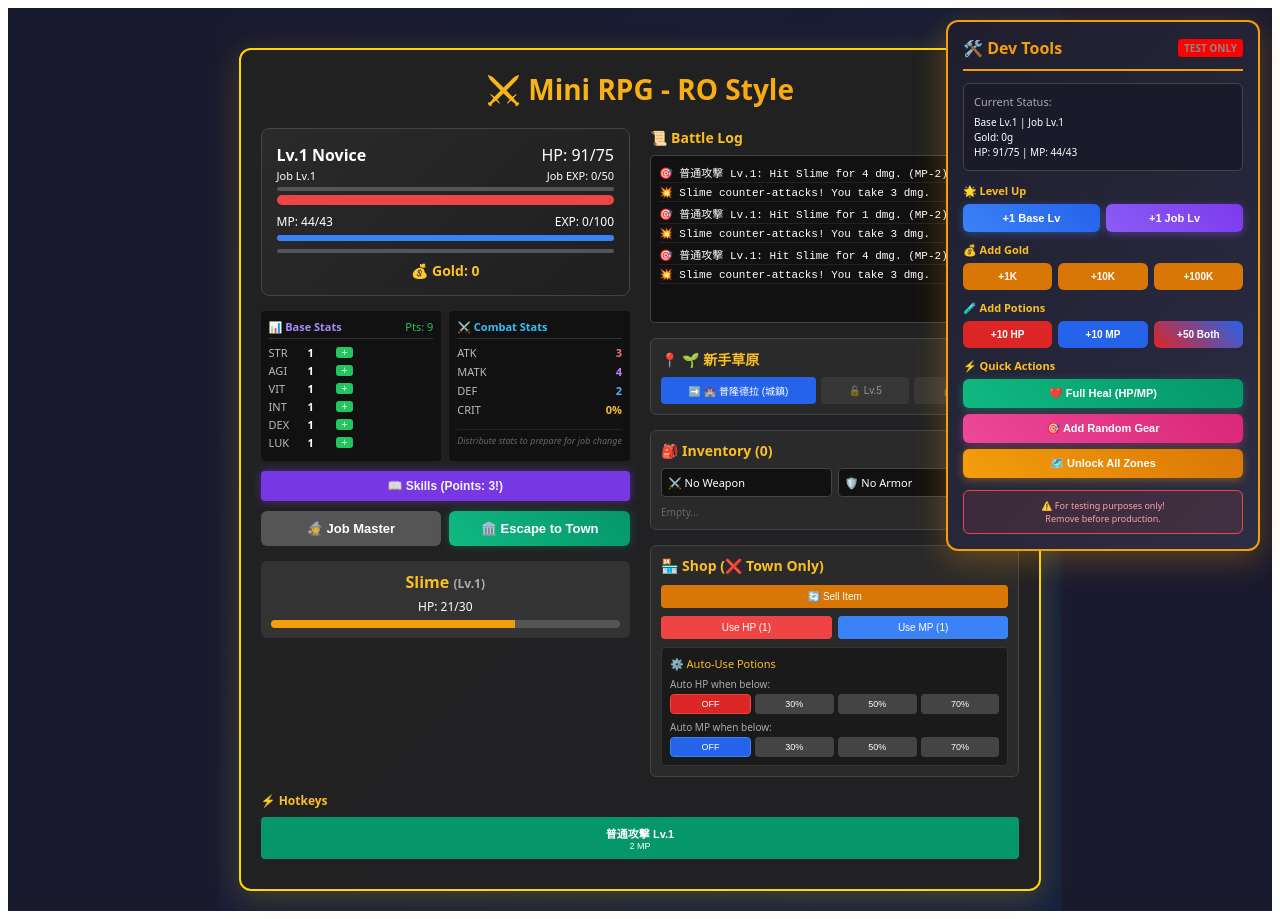
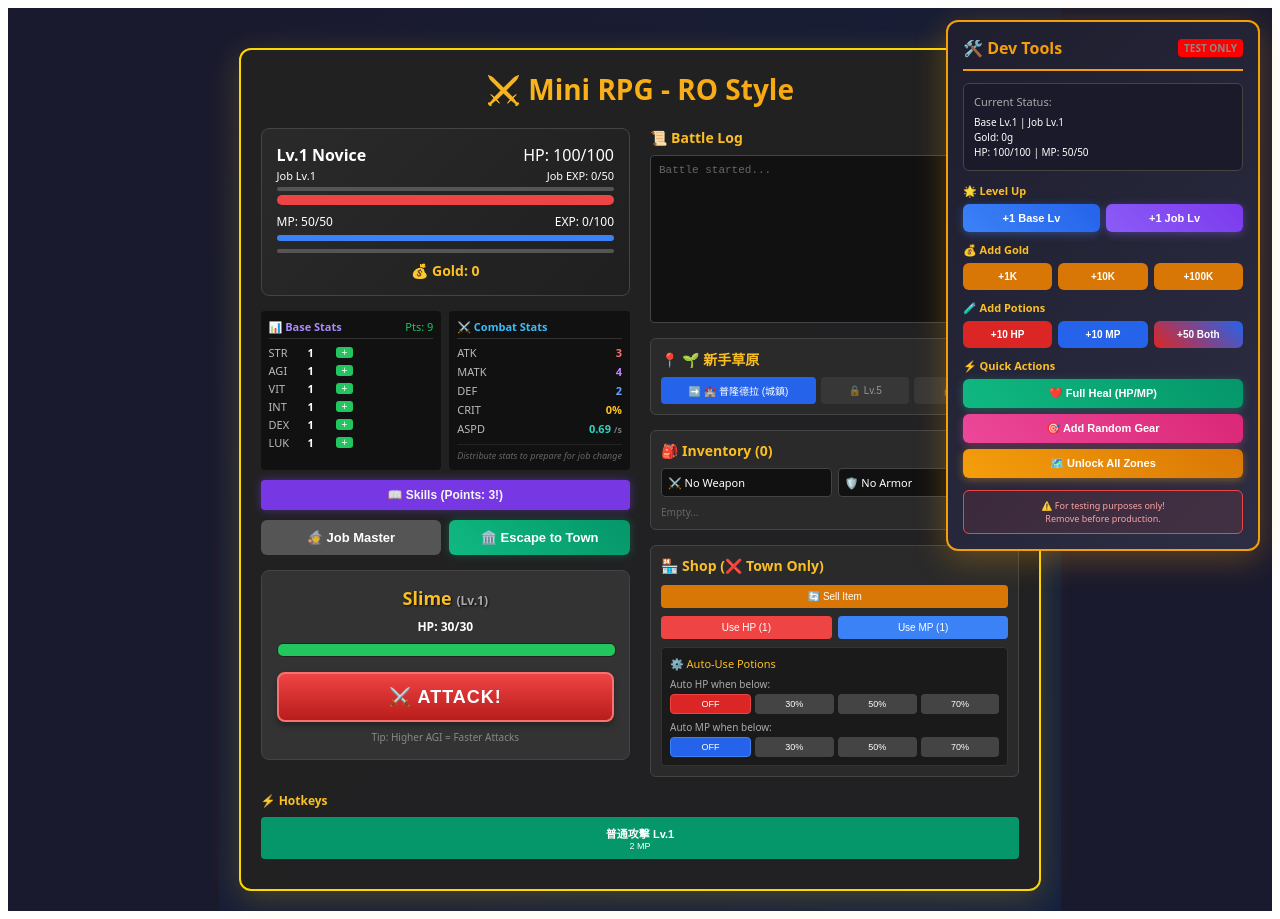
Before and after one commit to alphakey-marketing/react-learning, a React (Vite) app: page / in a window 1280 px wide. Built offline with nearby package versions, Linux system fonts and the light colour scheme.

Commit message:
feat: Implement manual combat and AGI-based ASPD system

```diff
--- a/src/MiniLevelGame.tsx
+++ b/src/MiniLevelGame.tsx
@@ -12,6 +12,7 @@ import { DevTools } from "./components/DevTools";
 import { useBattleLog } from "./hooks/useBattleLog";
 import { useGameState } from "./hooks/useGameState";
 import { canChangeJob } from "./data/jobs";
+import { useEffect } from "react";
 
 export function MiniLevelGame() {
   const { logs, addLog } = useBattleLog();
@@ -19,6 +20,24 @@ export function MiniLevelGame() {
 
   // Check if player can change job
   const canChangeJobNow = canChangeJob(game.char.jobClass, game.char.jobLevel);
+
+  // Keyboard shortcut for attacking (Spacebar)
+  useEffect(() => {
+    const handleKeyDown = (e: KeyboardEvent) => {
+      // Don't trigger if typing in an input
+      if (e.target instanceof HTMLInputElement || e.target instanceof HTMLTextAreaElement) {
+        return;
+      }
+
+      if (e.code === 'Space' && game.currentZoneId !== 0 && game.canAttack) {
+        e.preventDefault(); // Prevent scrolling down
+        game.battleAction();
+      }
+    };
+
+    window.addEventListener('keydown', handleKeyDown);
+    return () => window.removeEventListener('keydown', handleKeyDown);
+  }, [game.canAttack, game.currentZoneId, game.battleAction]);
 
   return (
     <div
@@ -139,7 +158,14 @@ export function MiniLevelGame() {
               )}
             </div>
 
-            <EnemyDisplay enemy={game.enemy} />
+            <EnemyDisplay
+              enemy={game.enemy}
+              onAttack={() => game.battleAction()}
+              canAttack={game.canAttack}
+              inTown={game.currentZoneId === 0}
+              attackCooldownPercent={game.attackCooldownPercent}
+            />
+
             <BossChallenge
               bossAvailable={game.bossAvailable}
               bossDefeated={game.bossDefeated}
@@ -150,7 +176,6 @@ export function MiniLevelGame() {
 
           {/* Right Column */}
           <div style={{ minWidth: 0 }}>
-            {/* Battle Log moved to top of right column */}
             <BattleLog logs={logs} />
 
             <MapSystem
@@ -298,7 +323,7 @@ export function MiniLevelGame() {
           character={game.char}
           skillCooldowns={game.skillCooldowns}
           onUseSkill={game.battleAction}
-          disabled={game.char.hp <= 0}
+          disabled={game.char.hp <= 0 || !game.canAttack || game.currentZoneId === 0}
         />
       </div>
 
--- a/src/components/CharacterStats.tsx
+++ b/src/components/CharacterStats.tsx
@@ -1,6 +1,6 @@
 import { Character, CharacterStats as Stats } from "../types/character";
 import { EquippedItems } from "../types/equipment";
-import { calcPlayerAtk, calcPlayerMagicAtk, calcPlayerDef, calcCritChance } from "../logic/character";
+import { calcPlayerAtk, calcPlayerMagicAtk, calcPlayerDef, calcCritChance, calcASPD } from "../logic/character";
 
 interface CharacterStatsProps {
   character: Character;
@@ -30,6 +30,7 @@ export function CharacterStats({
   const matk = calcPlayerMagicAtk(character);
   const def = calcPlayerDef(character, armorBonus);
   const crit = calcCritChance(character);
+  const aspd = calcASPD(character).toFixed(2);
 
   return (
     <div>
@@ -282,8 +283,13 @@ export function CharacterStats({
             <span style={{ fontWeight: "bold", color: "#fbbf24" }}>{crit}%</span>
           </div>
 
+          <div style={{ display: "flex", justifyContent: "space-between", marginBottom: "4px" }}>
+            <span style={{ color: "#bbb" }}>ASPD</span>
+            <span style={{ fontWeight: "bold", color: "#2dd4bf" }}>{aspd} <span style={{fontSize: "9px", color: "#777"}}>/s</span></span>
+          </div>
+
           {/* Helpful tooltips for class scaling */}
-          <div style={{ marginTop: "12px", fontSize: "9px", color: "#666", fontStyle: "italic", borderTop: "1px solid #222", paddingTop: "4px" }}>
+          <div style={{ marginTop: "8px", fontSize: "9px", color: "#666", fontStyle: "italic", borderTop: "1px solid #222", paddingTop: "4px" }}>
             {character.jobClass === "Swordsman" || character.jobClass === "Knight" ? "STR increases ATK greatly" : ""}
             {character.jobClass === "Archer" || character.jobClass === "Hunter" ? "DEX & AGI increase ATK" : ""}
             {character.jobClass === "Mage" || character.jobClass === "Wizard" ? "INT increases MATK" : ""}
--- a/src/components/EnemyDisplay.tsx
+++ b/src/components/EnemyDisplay.tsx
@@ -2,10 +2,37 @@ import { Enemy } from "../types/enemy";
 
 interface EnemyDisplayProps {
   enemy: Enemy;
+  onAttack: () => void;
+  canAttack: boolean;
+  inTown: boolean;
+  attackCooldownPercent: number; // 0 to 100
 }
 
-export function EnemyDisplay({ enemy }: EnemyDisplayProps) {
+export function EnemyDisplay({ enemy, onAttack, canAttack, inTown, attackCooldownPercent }: EnemyDisplayProps) {
   const hpPercent = (enemy.hp / enemy.maxHp) * 100;
+
+  if (inTown) {
+    return (
+      <div
+        style={{
+          marginTop: "15px",
+          marginBottom: "15px",
+          background: "#222",
+          padding: "20px",
+          borderRadius: "6px",
+          textAlign: "center",
+          border: "1px dashed #555"
+        }}
+      >
+        <h2 style={{ margin: "0", color: "#888", fontSize: "18px" }}>
+          🏛️ Safe in Town
+        </h2>
+        <p style={{ fontSize: "12px", color: "#666", margin: "5px 0 0 0" }}>
+          HP/MP slowly recovering...
+        </p>
+      </div>
+    );
+  }
 
   return (
     <div
@@ -13,16 +40,20 @@ export function EnemyDisplay({ enemy }: EnemyDisplayProps) {
         marginTop: "15px",
         marginBottom: "15px",
         background: "#333",
-        padding: "10px",
-        borderRadius: "6px",
+        padding: "15px",
+        borderRadius: "8px",
         textAlign: "center",
+        border: "1px solid #444",
+        position: "relative",
+        overflow: "hidden"
       }}
     >
       <h2
         style={{
-          margin: "0 0 5px 0",
-          fontSize: "16px",
+          margin: "0 0 8px 0",
+          fontSize: "18px",
           color: "#fbbf24",
+          textShadow: "1px 1px 2px rgba(0,0,0,0.8)"
         }}
       >
         {enemy.name}{" "}
@@ -30,26 +61,98 @@ export function EnemyDisplay({ enemy }: EnemyDisplayProps) {
           (Lv.{enemy.level})
         </span>
       </h2>
-      <div style={{ fontSize: "12px", marginBottom: "5px" }}>
+
+      <div style={{ fontSize: "12px", marginBottom: "8px", fontWeight: "bold" }}>
         HP: {enemy.hp}/{enemy.maxHp}
       </div>
+
+      {/* Enemy HP Bar */}
       <div
         style={{
           width: "100%",
-          height: "8px",
+          height: "12px",
           background: "#555",
-          borderRadius: "5px",
+          borderRadius: "6px",
           overflow: "hidden",
+          marginBottom: "15px",
+          border: "1px solid #222"
         }}
       >
         <div
           style={{
             width: `${hpPercent}%`,
             height: "100%",
-            background: "#f59e0b",
-            transition: "width 0.2s",
+            background: hpPercent > 50 ? "#22c55e" : hpPercent > 20 ? "#f59e0b" : "#ef4444",
+            transition: "width 0.2s ease-out, background 0.3s",
           }}
         />
+      </div>
+
+      {/* Manual Attack Button */}
+      <div style={{ position: "relative", height: "50px" }}>
+        <button
+          onClick={onAttack}
+          disabled={!canAttack}
+          style={{
+            width: "100%",
+            height: "100%",
+            background: canAttack ? "linear-gradient(to bottom, #ef4444, #b91c1c)" : "#555",
+            color: "white",
+            border: canAttack ? "2px solid #f87171" : "2px solid #444",
+            borderRadius: "8px",
+            fontSize: "18px",
+            fontWeight: "bold",
+            cursor: canAttack ? "pointer" : "not-allowed",
+            textTransform: "uppercase",
+            letterSpacing: "1px",
+            boxShadow: canAttack ? "0 4px 6px rgba(0,0,0,0.3)" : "none",
+            transition: "all 0.1s",
+            position: "relative",
+            zIndex: 2,
+            opacity: canAttack ? 1 : 0.8
+          }}
+          onMouseDown={(e) => {
+            if (canAttack) {
+              e.currentTarget.style.transform = "translateY(2px)";
+              e.currentTarget.style.boxShadow = "0 1px 2px rgba(0,0,0,0.3)";
+            }
+          }}
+          onMouseUp={(e) => {
+            if (canAttack) {
+              e.currentTarget.style.transform = "translateY(0)";
+              e.currentTarget.style.boxShadow = "0 4px 6px rgba(0,0,0,0.3)";
+            }
+          }}
+          onMouseLeave={(e) => {
+            if (canAttack) {
+              e.currentTarget.style.transform = "translateY(0)";
+              e.currentTarget.style.boxShadow = "0 4px 6px rgba(0,0,0,0.3)";
+            }
+          }}
+        >
+          ⚔️ ATTACK!
+        </button>
+
+        {/* Attack Cooldown Overlay */}
+        {!canAttack && attackCooldownPercent < 100 && (
+          <div
+            style={{
+              position: "absolute",
+              bottom: 0,
+              left: 0,
+              height: "100%",
+              width: `${attackCooldownPercent}%`,
+              background: "rgba(255, 255, 255, 0.2)",
+              borderRadius: "6px",
+              zIndex: 3,
+              pointerEvents: "none",
+            }}
+          />
+        )}
+      </div>
+
+      <div style={{ fontSize: "10px", color: "#888", marginTop: "8px" }}>
+        Tip: Higher AGI = Faster Attacks
       </div>
     </div>
   );
--- a/src/data/constants.ts
+++ b/src/data/constants.ts
@@ -9,4 +9,4 @@ export const BOSS_ATK_MULTIPLIER = 2;
 export const BOSS_DEF_MULTIPLIER = 2;
 export const DROP_CHANCE = 0.2;
 export const MAX_LOGS = 50;
-export const AUTO_ATTACK_INTERVAL = 1500;
+// export const AUTO_ATTACK_INTERVAL = 1500; // Removed: Manual combat implemented
--- a/src/hooks/useGameState.ts
+++ b/src/hooks/useGameState.ts
@@ -8,9 +8,8 @@ import { JobClass, canChangeJob, getJobBonuses } from "../data/jobs";
 import {
   calculateDamage,
   calculateEnemyDamage,
-  isMagicSkill,
 } from "../logic/combat";
-import { calcPlayerDef, calcMaxHp, calcMaxMp } from "../logic/character";
+import { calcPlayerDef, calcMaxHp, calcMaxMp, calcASPD } from "../logic/character";
 import {
   calculateExpGain,
   calculateJobExpGain,
@@ -32,7 +31,6 @@ import {
   MP_POTION_COST,
   HP_POTION_HEAL_PERCENT,
   MP_POTION_RECOVER_PERCENT,
-  AUTO_ATTACK_INTERVAL,
 } from "../data/constants";
 
 export function useGameState(addLog: (text: string) => void) {
@@ -81,11 +79,13 @@ export function useGameState(addLog: (text: string) => void) {
   const [showSkillWindow, setShowSkillWindow] = useState<boolean>(false);
   const [showJobChangeNPC, setShowJobChangeNPC] = useState<boolean>(false);
   const [showDeathModal, setShowDeathModal] = useState<boolean>(false);
-  const [skillCooldowns, setSkillCooldowns] = useState<Record<string, number>>(
-    {}
-  );
+  const [skillCooldowns, setSkillCooldowns] = useState<Record<string, number>>({});
 
-  const battleActionRef = useRef<(skillId?: string) => void>(() => {});
+  // ASPD & Manual Attack System States
+  const [lastAttackTime, setLastAttackTime] = useState<number>(0);
+  const [canAttack, setCanAttack] = useState<boolean>(true);
+  const [attackCooldownPercent, setAttackCooldownPercent] = useState<number>(100);
+
   const townHealingRef = useRef<() => void>(() => {});
   const autoPotionRef = useRef<() => void>(() => {});
 
@@ -227,7 +227,7 @@ export function useGameState(addLog: (text: string) => void) {
       autoAttackSkillId: skillId,
     }));
 
-    addLog(`⭐ Auto-attack set to: ${skill.nameZh}`);
+    addLog(`⭐ Default skill set to: ${skill.nameZh}`);
   }
 
   function handleJobChange(newJob: JobClass) {
@@ -268,7 +268,7 @@ export function useGameState(addLog: (text: string) => void) {
     addLog(`🏛️ Teleported to Town for safety!`);
     addLog(`💫 You received 3 Skill Points to learn new skills!`);
     if (firstJobSkill) {
-      addLog(`📖 You learned ${firstJobSkill.nameZh}! It's now your auto-attack skill.`);
+      addLog(`📖 You learned ${firstJobSkill.nameZh}! It's now your default skill.`);
     }
     addLog(`🛡️ Job Bonuses: HP ${Math.floor((jobBonuses.hpMultiplier - 1) * 100)}%, MP ${Math.floor((jobBonuses.mpMultiplier - 1) * 100)}%, +${jobBonuses.atkBonus} ATK, +${jobBonuses.defBonus} DEF`);
     setShowJobChangeNPC(false);
@@ -353,10 +353,49 @@ export function useGameState(addLog: (text: string) => void) {
 
   autoPotionRef.current = processAutoPotion;
 
+  // ASPD loop for cooldown UI
+  useEffect(() => {
+    if (canAttack || currentZoneId === 0 || char.hp <= 0) return;
+
+    // Attacks per second (e.g., 2.0 = 2 attacks per second)
+    const attacksPerSecond = calcASPD(char);
+    // Time needed between attacks in milliseconds (e.g., 500ms for 2.0 ASPD)
+    const attackDelayMs = 1000 / attacksPerSecond;
+
+    const interval = setInterval(() => {
+      const now = Date.now();
+      const timePassed = now - lastAttackTime;
+
+      if (timePassed >= attackDelayMs) {
+        setCanAttack(true);
+        setAttackCooldownPercent(100);
+      } else {
+        setAttackCooldownPercent(Math.floor((timePassed / attackDelayMs) * 100));
+      }
+    }, 50); // Update UI frequently
+
+    return () => clearInterval(interval);
+  }, [canAttack, lastAttackTime, char, currentZoneId]);
+
+  // Periodic effects (Town healing)
+  useEffect(() => {
+    const id = setInterval(() => {
+      if (currentZoneId === 0) {
+        townHealingRef.current();
+      }
+    }, 3000); // Check healing every 3 seconds
+    return () => clearInterval(id);
+  }, [currentZoneId]);
+
   function battleAction(skillId?: string) {
     if (char.hp <= 0) return;
     if (currentZoneId === 0) {
-      townHealingRef.current();
+      addLog("❌ You are in town! Go to a zone to fight.");
+      return;
+    }
+
+    if (!canAttack) {
+      // Trying to attack too fast based on ASPD
       return;
     }
 
@@ -381,6 +420,9 @@ export function useGameState(addLog: (text: string) => void) {
     }
 
     const now = Date.now();
+
+    // Check specific skill cooldown
+    if (skill.cooldown > 0) {
       const lastUsed = skillCooldowns[actualSkillId] || 0;
       const timePassed = (now - lastUsed) / 1000;
 
@@ -388,6 +430,8 @@ export function useGameState(addLog: (text: string) => void) {
         const remaining = (skill.cooldown - timePassed).toFixed(1);
         addLog(`⏳ ${skill.nameZh} on cooldown (${remaining}s)`);
         return;
+      }
+      setSkillCooldowns((prev) => ({ ...prev, [actualSkillId]: now }));
     }
 
     const mpCost = skill.mpCost(skillLevel);
@@ -399,7 +443,10 @@ export function useGameState(addLog: (text: string) => void) {
       return;
     }
 
-    setSkillCooldowns((prev) => ({ ...prev, [actualSkillId]: now }));
+    // Set ASPD cooldown
+    setLastAttackTime(now);
+    setCanAttack(false);
+    setAttackCooldownPercent(0);
 
     let nextCharHp = char.hp;
     let nextCharMp = char.mp - mpCost;
@@ -518,6 +565,7 @@ export function useGameState(addLog: (text: string) => void) {
         addLog(`👾 A wild ${nextEnemy.name} appeared!`);
       }
     } else {
+      // Enemy counter-attacks immediately after player attacks
       const playerDef = calcPlayerDef(char, armorBonus);
       const enemyDmg = calculateEnemyDamage(enemy, playerDef);
 
@@ -555,8 +603,6 @@ export function useGameState(addLog: (text: string) => void) {
 
     setEnemy(nextEnemy);
   }
-
-  battleActionRef.current = battleAction;
 
   function travelToZone(zoneId: number) {
     const targetZone = ZONES.find((z) => z.id === zoneId);
@@ -666,13 +712,6 @@ export function useGameState(addLog: (text: string) => void) {
     }
   }
 
-  useEffect(() => {
-    const id = setInterval(() => {
-      battleActionRef.current();
-    }, AUTO_ATTACK_INTERVAL);
-    return () => clearInterval(id);
-  }, []);
-
   return {
     char,
     enemy,
@@ -692,6 +731,8 @@ export function useGameState(addLog: (text: string) => void) {
     showJobChangeNPC,
     showDeathModal,
     skillCooldowns,
+    canAttack,
+    attackCooldownPercent,
     setShowSkillWindow,
     setShowJobChangeNPC,
     setAutoHpPercent,
--- a/src/logic/character.ts
+++ b/src/logic/character.ts
@@ -18,7 +18,7 @@ export function calcPlayerAtk(char: Character, weaponBonus: number): number {
   }
   // Mages use magic attack, but basic attack is physical with balanced scaling
   else if (char.jobClass === "Mage" || char.jobClass === "Wizard") {
-    baseAtk = str * 1.0 + dex * 0.5 + int * 0.5 + luk * 0.3;
+    baseAtk = str * 1.0 + dex * 0.5 + char.stats.int * 0.5 + luk * 0.3;
   }
   // Novice: Balanced scaling for all stats
   else {
@@ -49,6 +49,21 @@ export function calcCritChance(char: Character): number {
   return Math.min(50, Math.floor(luk / 3));
 }
 
+// Attack Speed (ASPD) - AGI and DEX based
+// Returns attacks per second (e.g., 1.5 means 1.5 attacks every second)
+export function calcASPD(char: Character): number {
+  const { agi, dex } = char.stats;
+
+  // Base ASPD is 1 attack per 1.5 seconds (0.66 attacks/sec)
+  // Max ASPD is roughly 3 attacks per second (like RO 190 ASPD)
+  const baseASPD = 0.66;
+
+  // AGI provides the bulk of ASPD, DEX provides a small amount
+  const aspdBonus = (agi * 0.02) + (dex * 0.005);
+
+  return Math.min(3.0, baseASPD + aspdBonus);
+}
+
 // Max HP - Level + VIT, scaled by job multiplier
 export function calcMaxHp(level: number, vit: number, jobClass: JobClass = "Novice"): number {
   const baseHp = level * 20 + 50 + vit * 5;
```
Lines whose indentation alone changed are shown as unchanged.
